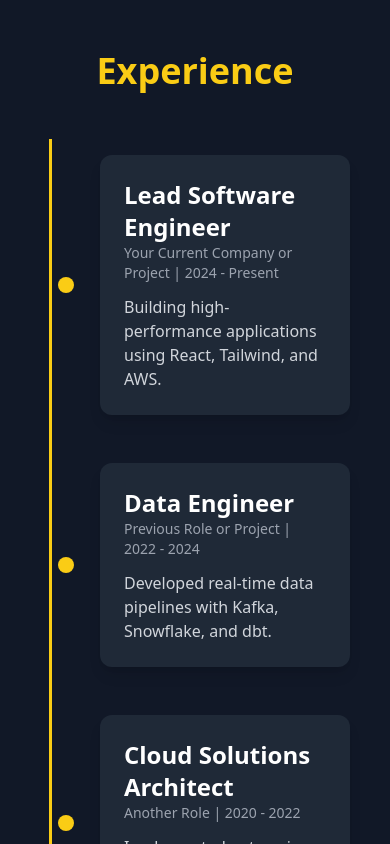
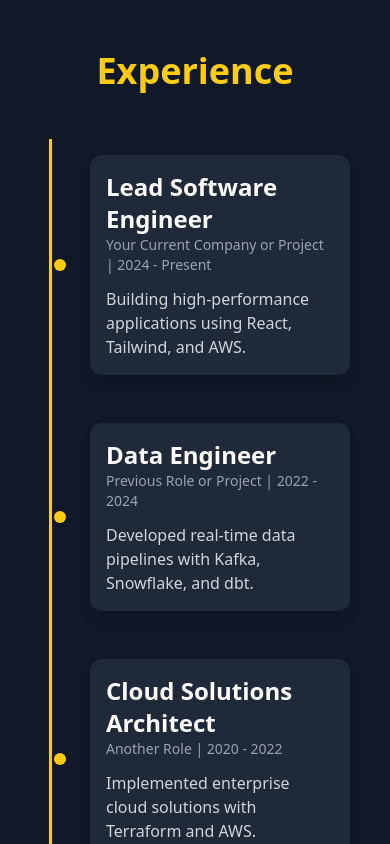
Before and after one commit to vcovelli/vc-portfolio, a React (Vite) app: page / in a window 390 px wide. Shown: the part 1780-2624 px from the top of the page. Built offline with nearby package versions, Linux system fonts and the light colour scheme.

Commit message:
Attempted to make Experience section fit all screen sizes and rations better.

```diff
--- a/src/components/Experience/Timeline.css
+++ b/src/components/Experience/Timeline.css
@@ -4,7 +4,7 @@
 }
 
 .timeline::before {
-    content: '';
+  content: "";
   position: absolute;
   left: 25px; /* Aligns the line closer to the dots */
   top: 0;
@@ -22,7 +22,7 @@
 }
 
 .timeline-item::before {
-    content: '';
+  content: "";
   position: absolute;
   left: 18.25px; /* Fine-tunes dot alignment with the line */
   top: 50%; /* Centers the dot vertically with the timeline */
@@ -55,3 +55,28 @@
   box-shadow: 0 8px 20px rgba(250, 204, 21, 0.5); /* Rounded glow shadow */
   border-radius: 12px; /* Rounded glow shadow */
 }
+
+/* Adjustments for Responsiveness */
+@media (max-width: 768px) {
+  .timeline {
+    padding-left: 1rem; /* Adjust padding for smaller screens */
+  }
+
+  .timeline::before {
+    left: 20px; /* Adjust the line position */
+  }
+
+  .timeline-item {
+    padding-left: 50px; /* Reduce content padding */
+  }
+
+  .timeline-item::before {
+    left: 14px; /* Align dots for smaller screens */
+    width: 12px; /* Smaller dot size */
+    height: 12px;
+  }
+
+  .timeline-item .bg-gray-800 {
+    padding: 1rem; /* Adjust padding for the card */
+  }
+}
```
Lines whose indentation alone changed are shown as unchanged.
